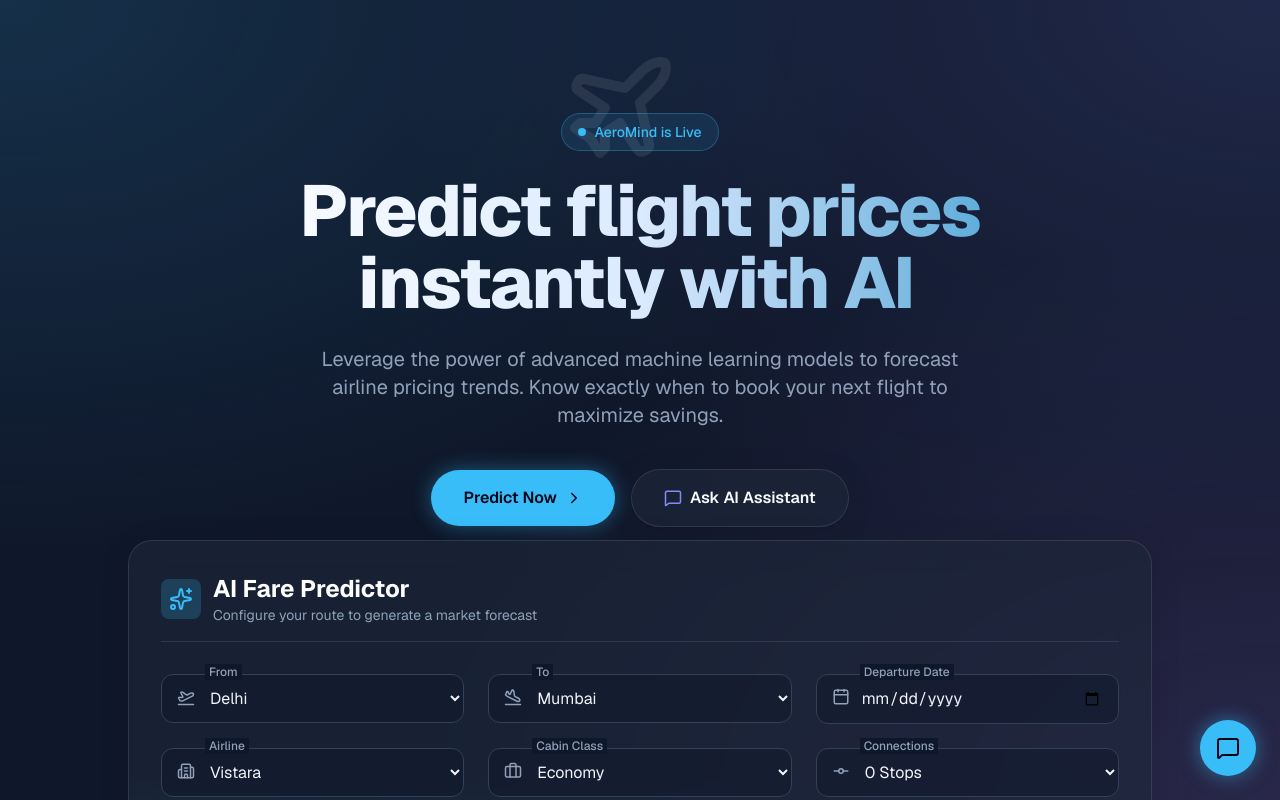
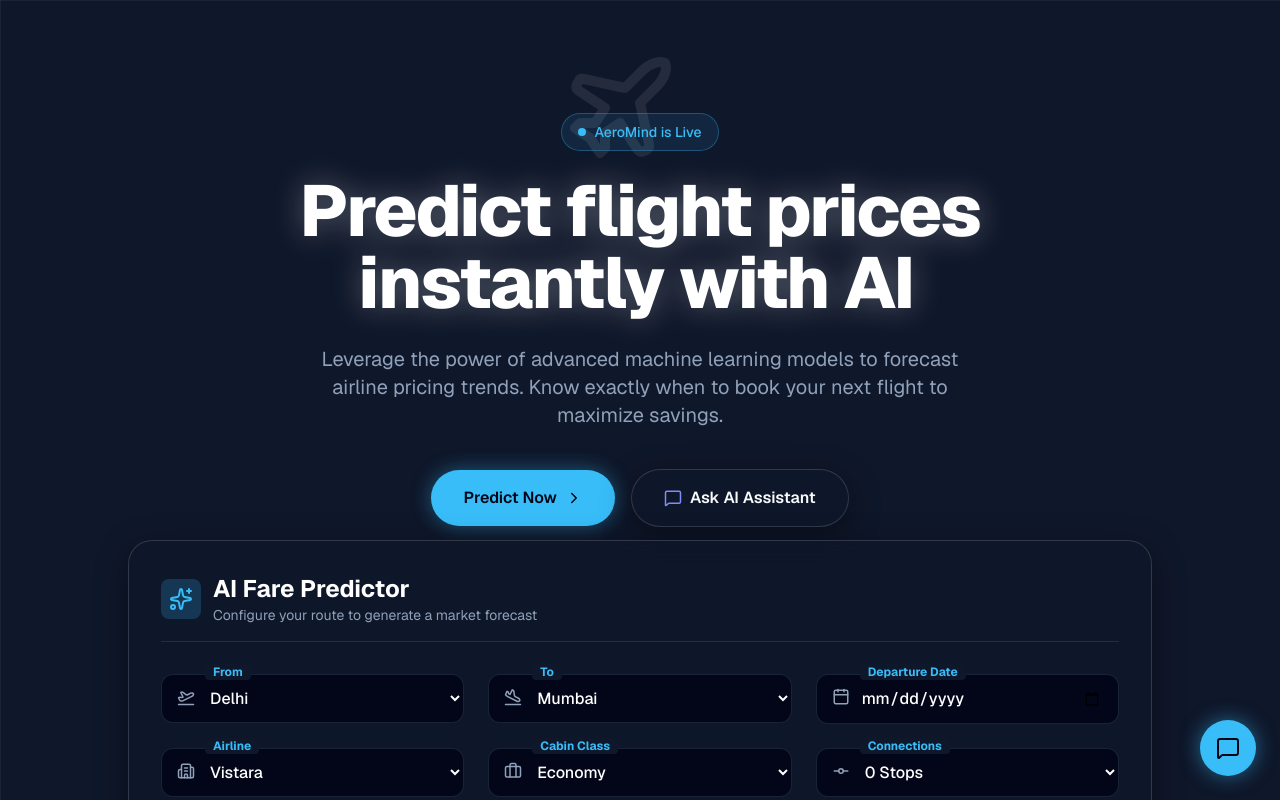
Before and after one commit to nilesh0002/flightprice, a Next.js app in the folder client/: page / in a window 1280 px wide. Shown: the top 800 px of the page. Built offline with nearby package versions, Linux system fonts and the light colour scheme.

Commit message:
Enhance UI readability: sharper grid background, darker glass panels, higher contrast text

```diff
--- a/client/src/app/globals.css
+++ b/client/src/app/globals.css
@@ -37,11 +37,12 @@
 }
 
 body {
-  background: var(--background);
+  background-color: var(--background);
+  /* Sharp Tech Grid Background instead of blurry gradients */
   background-image:
-    radial-gradient(at 0% 0%, rgba(56, 189, 248, 0.15) 0px, transparent 50%),
-    radial-gradient(at 100% 0%, rgba(129, 140, 248, 0.15) 0px, transparent 50%),
-    radial-gradient(at 100% 100%, rgba(192, 132, 252, 0.15) 0px, transparent 50%);
+    linear-gradient(to right, rgba(255, 255, 255, 0.05) 1px, transparent 1px),
+    linear-gradient(to bottom, rgba(255, 255, 255, 0.05) 1px, transparent 1px);
+  background-size: 40px 40px;
   background-attachment: fixed;
   color: var(--foreground);
   font-family: var(--font-sans);
@@ -49,13 +50,13 @@ body {
   overflow-x: hidden;
 }
 
-/* Glassmorphism utility */
+/* Glassmorphism utility - Adjusted for much better text readability */
 .glass {
-  background: var(--card);
-  backdrop-filter: blur(16px);
-  -webkit-backdrop-filter: blur(16px);
-  border: 1px solid var(--border);
-  box-shadow: 0 4px 30px rgba(0, 0, 0, 0.1);
+  background: rgba(15, 23, 42, 0.85); /* Much darker and more solid to make text pop */
+  backdrop-filter: blur(20px);
+  -webkit-backdrop-filter: blur(20px);
+  border: 1px solid rgba(255, 255, 255, 0.15);
+  box-shadow: 0 8px 32px rgba(0, 0, 0, 0.4);
 }
 
 /* Smooth transitions */
--- a/client/src/components/Hero.jsx
+++ b/client/src/components/Hero.jsx
@@ -45,7 +45,7 @@ export default function Hero({ onScrollToPredict }) {
           AeroMind is Live
         </motion.div>
 
-        <h1 className="text-5xl md:text-7xl font-extrabold tracking-tight mb-6 bg-clip-text text-transparent bg-gradient-to-r from-white via-blue-100 to-primary/80 min-h-[80px]">
+        <h1 className="text-5xl md:text-7xl font-extrabold tracking-tight mb-6 text-white drop-shadow-[0_0_15px_rgba(255,255,255,0.3)] min-h-[80px]">
           {text}
           <motion.span
             animate={{ opacity: [1, 0] }}
--- a/client/src/components/PredictionForm.jsx
+++ b/client/src/components/PredictionForm.jsx
@@ -28,8 +28,8 @@ export default function PredictionForm({ onPredict, isPredicting }) {
     onPredict(formData);
   };
 
-  const inputClasses = "w-full bg-slate-900/50 border border-slate-700 rounded-xl px-4 py-3 pl-11 text-slate-100 placeholder-slate-400 focus:outline-none focus:ring-2 focus:ring-primary/50 focus:border-primary transition-all peer";
-  const labelClasses = "absolute left-11 -top-2.5 bg-slate-900 px-1 text-xs text-slate-400 font-medium transition-all peer-placeholder-shown:top-3.5 peer-placeholder-shown:text-sm peer-placeholder-shown:text-slate-500 peer-focus:-top-2.5 peer-focus:text-xs peer-focus:text-primary";
+  const inputClasses = "w-full bg-slate-950 border border-slate-700/50 rounded-xl px-4 py-3 pl-11 text-white placeholder-slate-400 focus:outline-none focus:ring-2 focus:ring-primary/50 focus:border-primary transition-all peer font-medium";
+  const labelClasses = "absolute left-11 -top-2.5 bg-slate-900 px-2 rounded text-xs text-primary font-bold transition-all peer-placeholder-shown:top-3.5 peer-placeholder-shown:text-sm peer-placeholder-shown:text-slate-400 peer-placeholder-shown:font-normal peer-placeholder-shown:bg-transparent peer-focus:-top-2.5 peer-focus:text-xs peer-focus:text-primary peer-focus:font-bold peer-focus:bg-slate-900";
 
   return (
     <motion.div
```
